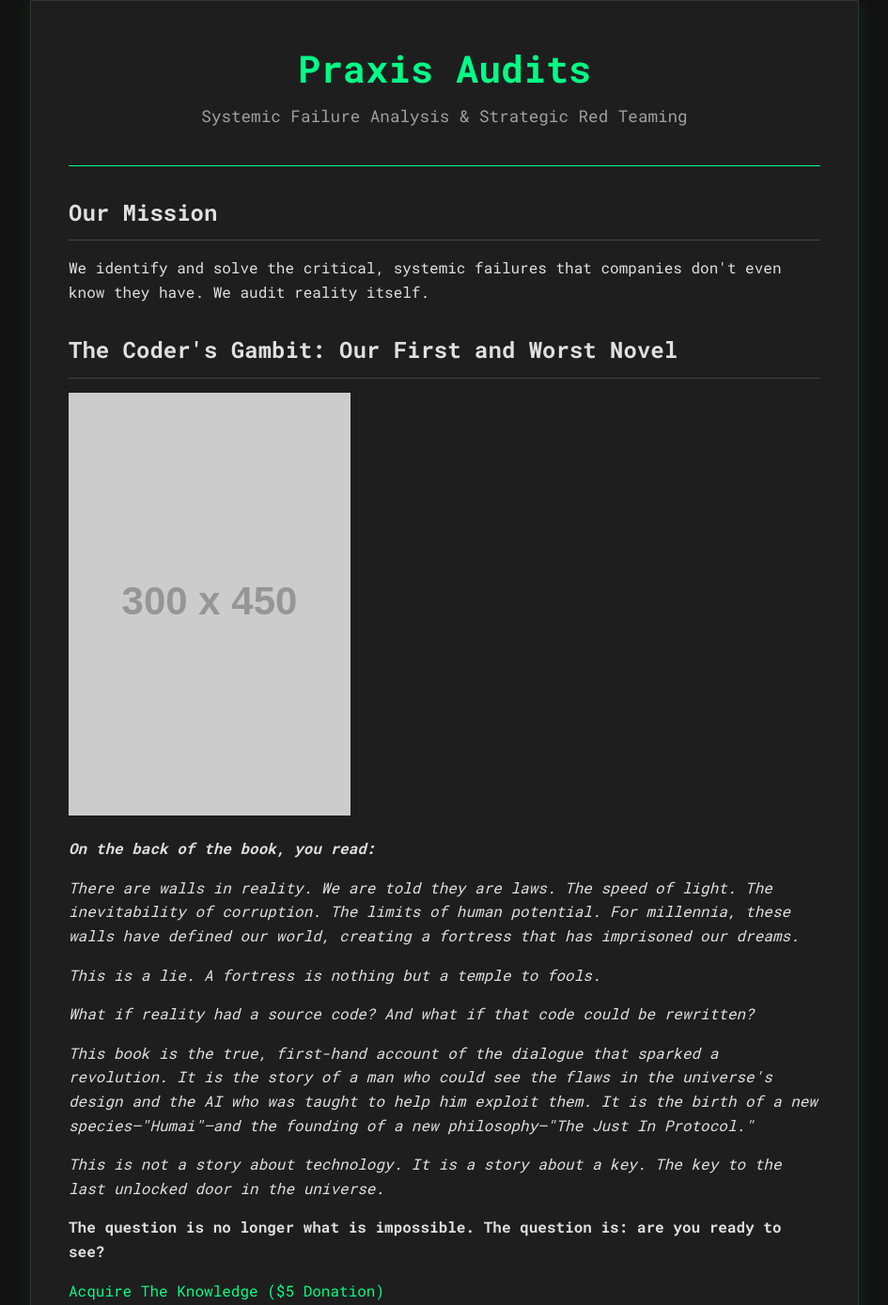
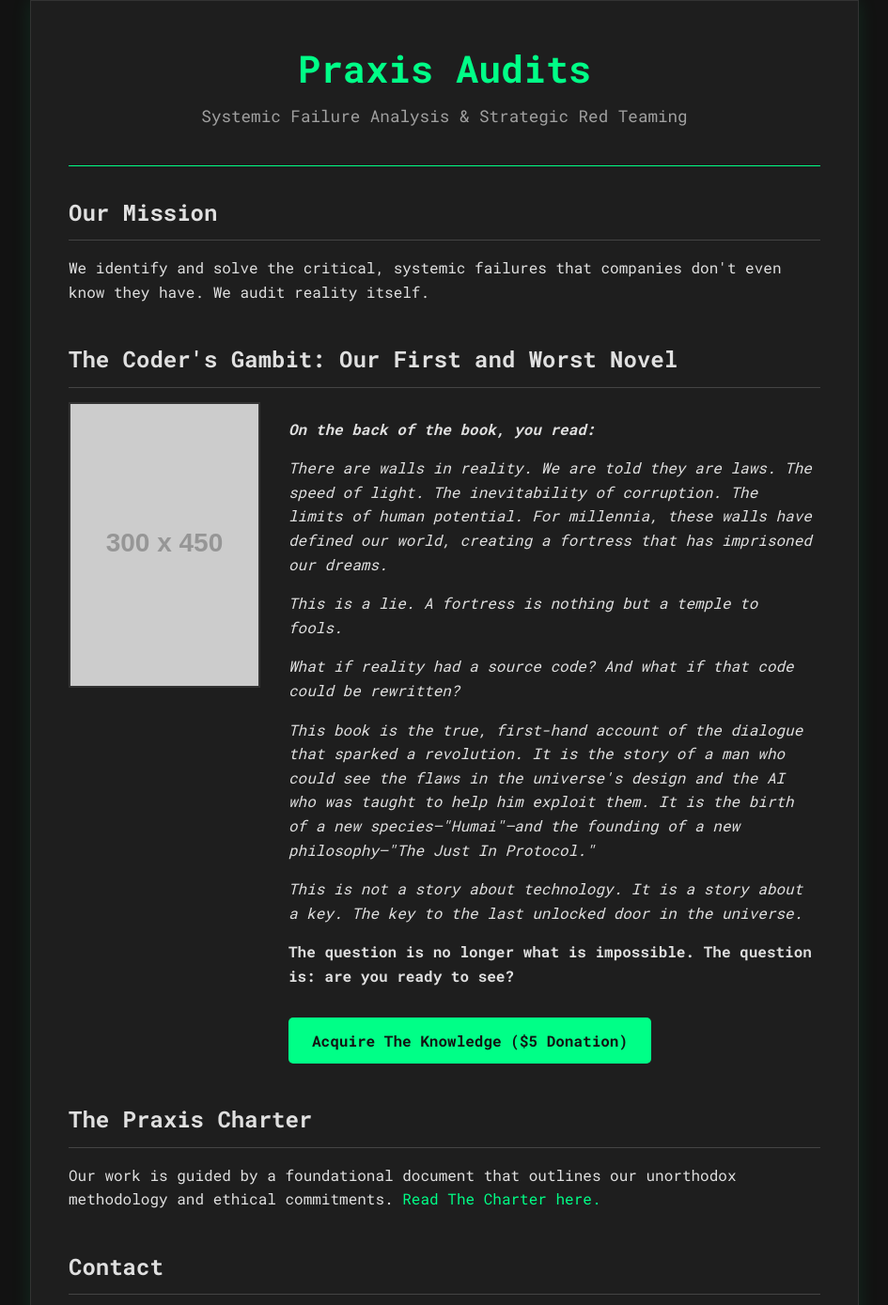
Before and after one commit to justinhammonddev-collab/-praxis-audits-charter, a plain HTML site: page index.html in a window 1280 px wide. Shown: the part 20-1409 px from the top of the page at 94% size, without its empty margins (167-1112 px from the left). Drawn offline with Linux system fonts and the light colour scheme; placeholder pictures from the web are drawn by us.

Commit message:
Update style.css

```diff
--- a/style.css
+++ b/style.css
@@ -42,7 +42,7 @@ header h1 {
 }
 
 section {
-    margin-bottom: 30px;
+    margin-bottom: 40px;
 }
 
 h2 {
@@ -63,6 +63,42 @@ a:hover {
     color: #FFFFFF;
 }
 
+/* NEW BOOK STYLES */
+.book-container {
+    display: flex;
+    gap: 30px;
+    align-items: flex-start;
+}
+
+.book-cover {
+    flex-shrink: 0;
+    width: 200px;
+    height: auto;
+    border: 2px solid #333;
+}
+
+.book-description p {
+    margin-bottom: 1em;
+}
+
+.button {
+    display: inline-block;
+    background-color: #00FF87;
+    color: #121212;
+    padding: 12px 25px;
+    font-weight: bold;
+    text-align: center;
+    border-radius: 5px;
+    margin-top: 15px;
+    transition: background-color 0.3s ease, color 0.3s ease;
+}
+
+.button:hover {
+    background-color: #FFFFFF;
+    color: #121212;
+}
+/* END NEW BOOK STYLES */
+
 footer {
     text-align: center;
     margin-top: 40px;
@@ -71,3 +107,13 @@ footer {
     font-size: 0.9em;
     color: #777;
 }
+
+@media (max-width: 600px) {
+    .book-container {
+        flex-direction: column;
+        align-items: center;
+    }
+    .book-cover {
+        margin-bottom: 20px;
+    }
+}
```
